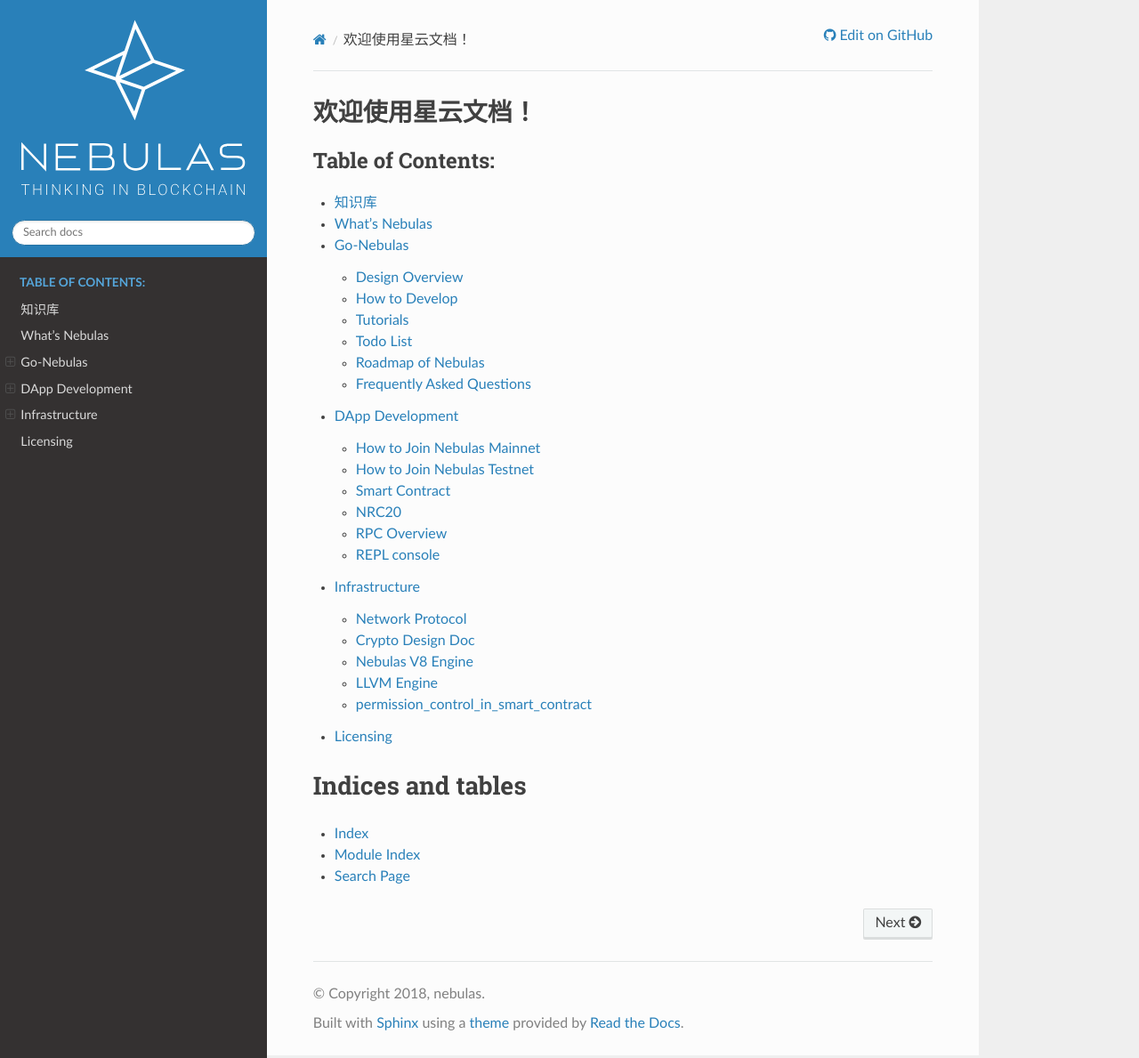
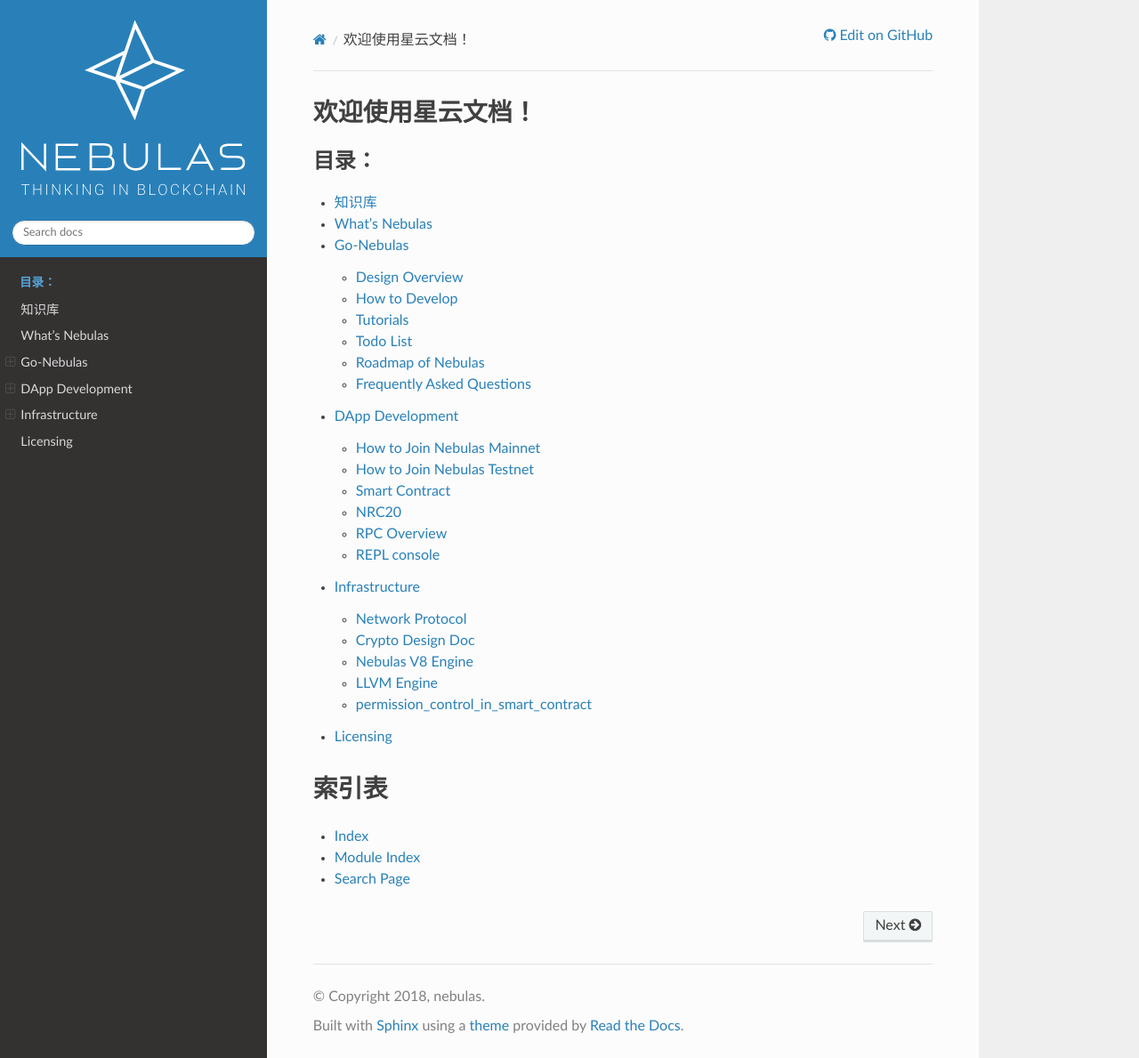
Before and after one commit to nebulasio/nebdocs, a Sphinx documentation site: the page built from docs/index.rst, in a window 1280 px wide and 1189 px high. Shown: the whole window at 89% size. Built offline with Sphinx 7.4.7 and the Read the Docs theme 2.0.0, drawn with Linux system fonts in a browser that asks for light colours.

Commit message:
translate to chinese

```diff
--- a/docs/index.rst
+++ b/docs/index.rst
@@ -10,7 +10,7 @@
 .. toctree::
     :maxdepth: 2
     :titlesonly:
-    :caption: Table of Contents:
+    :caption: 目录：
 
     tutorials-1.md
     whats-nebulas/README.rst
@@ -20,7 +20,7 @@
     licensing/README.rst
 
 
-Indices and tables
+索引表
 ==================
 
 * :ref:`genindex`
```
